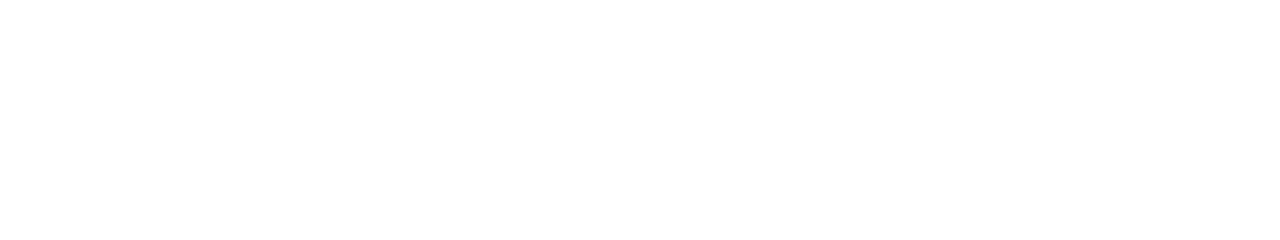
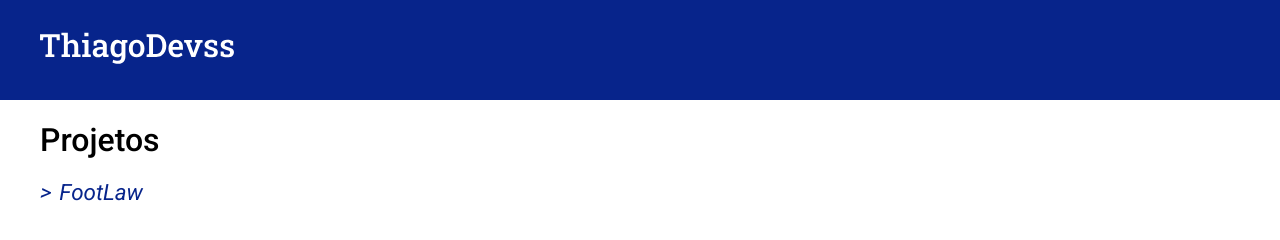
Before and after one commit to thiagodevss/thiagodevss.github.io, a plain HTML site: page index.html in a window 1280 px wide. Drawn offline with Linux system fonts and the light colour scheme.

Commit message:
primeiro projeto add

```diff
--- a/index.html
+++ b/index.html
@@ -1,12 +1,35 @@
 <!DOCTYPE html>
-<html lang="en">
+<html lang="pt-br">
 <head>
     <meta charset="UTF-8">
     <meta http-equiv="X-UA-Compatible" content="IE=edge">
     <meta name="viewport" content="width=device-width, initial-scale=1.0">
     <title>ThiagoDevss</title>
+    <link rel="preconnect" href="https://fonts.googleapis.com">
+<link rel="preconnect" href="https://fonts.gstatic.com" crossorigin>
+<link href="https://fonts.googleapis.com/css2?family=Roboto:ital,wght@0,400;0,500;1,400&display=swap" rel="stylesheet">
+    <link rel="stylesheet" href="./styles/style.css">
+
 </head>
 <body>
+    <header>
+        <nav aria-label="navegacao-principal">
+            <div class="container">
+
+                <a thref="./index.html"><img src="logo.svg" alt=""></a>
+            </div>
+        </nav>
+    </header>
+    <main>
+        <div class="container">
+            <h1>Projetos</h1>
+            <ul>
+                <li><a  target="_blank" href="https://thiagodevss.github.io/footlaw/">FootLaw</a></li>
+            </ul>
+        </div>
+    </main>
+
+
 
 </body>
 </html>
--- /dev/null
+++ b/styles/style.css
@@ -0,0 +1,36 @@
+body{
+    margin: 0;
+}
+
+ul{
+    margin: 0;
+    padding: 0;
+    list-style: none;
+}
+
+.container{
+    max-width: 1200px;
+    margin: 0 auto;
+    padding: 0 20px;
+}
+
+nav{
+    background-color: #07248B;
+    padding: 32px 0;
+}
+h1{
+    font: 500 2rem/1.2 "Roboto",sans-serif;
+}
+
+a{
+    text-decoration: none;
+    font: 400 italic 1.4rem/1 "Roboto",sans-serif;
+    color: #07248B;
+}
+
+li  a::before{
+    content: ">";
+    margin-right: 8px;
+    display: inline-block;
+
+}
```
Also changed, not shown: logo.svg (added).
